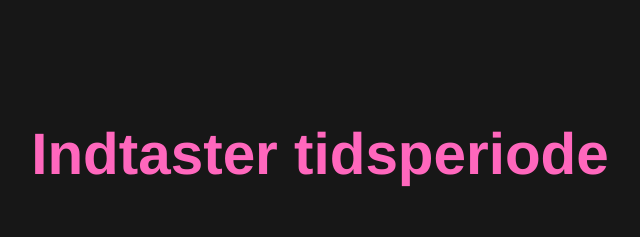
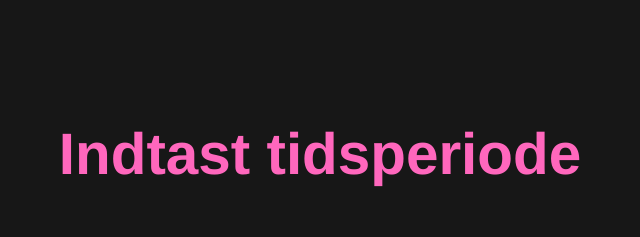
Before and after one commit to gustavcorpas/timewarp, a website: page index.html in a window 1280 px wide. Shown: the top 237 px of the page, without its empty margins (320-960 px from the left). Drawn offline with Linux system fonts and the light colour scheme.

Commit message:
Update index.html

```diff
--- a/index.html
+++ b/index.html
@@ -30,7 +30,7 @@
 
 	<body class="finput">
 
-		<h2 class="input" >Indtaster tidsperiode</h2>
+		<h2 class="input" >Indtast tidsperiode</h2>
 		<a class="input">
 			<input class="input" type="time" id="start" aria-label="Tidspunkt hvor du begyndte at arbejde" autofocus>
 		</a>
```
